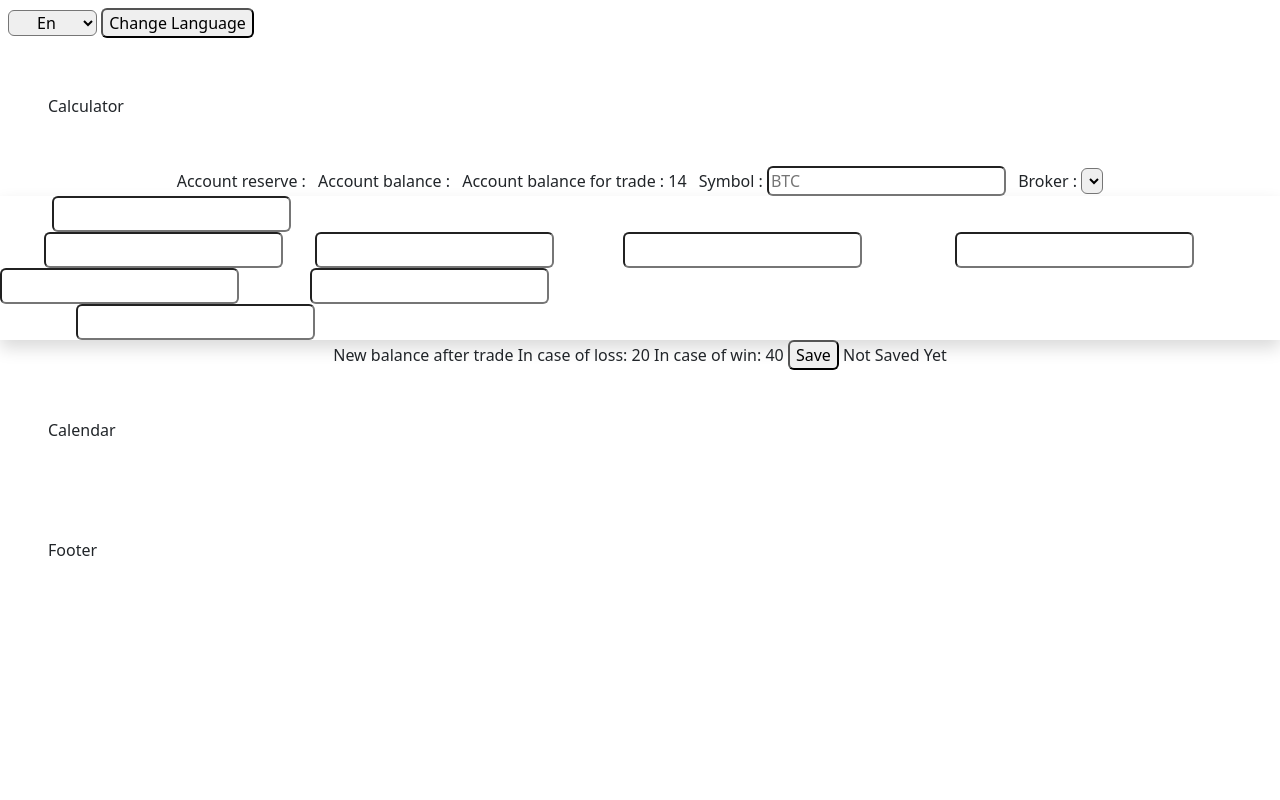
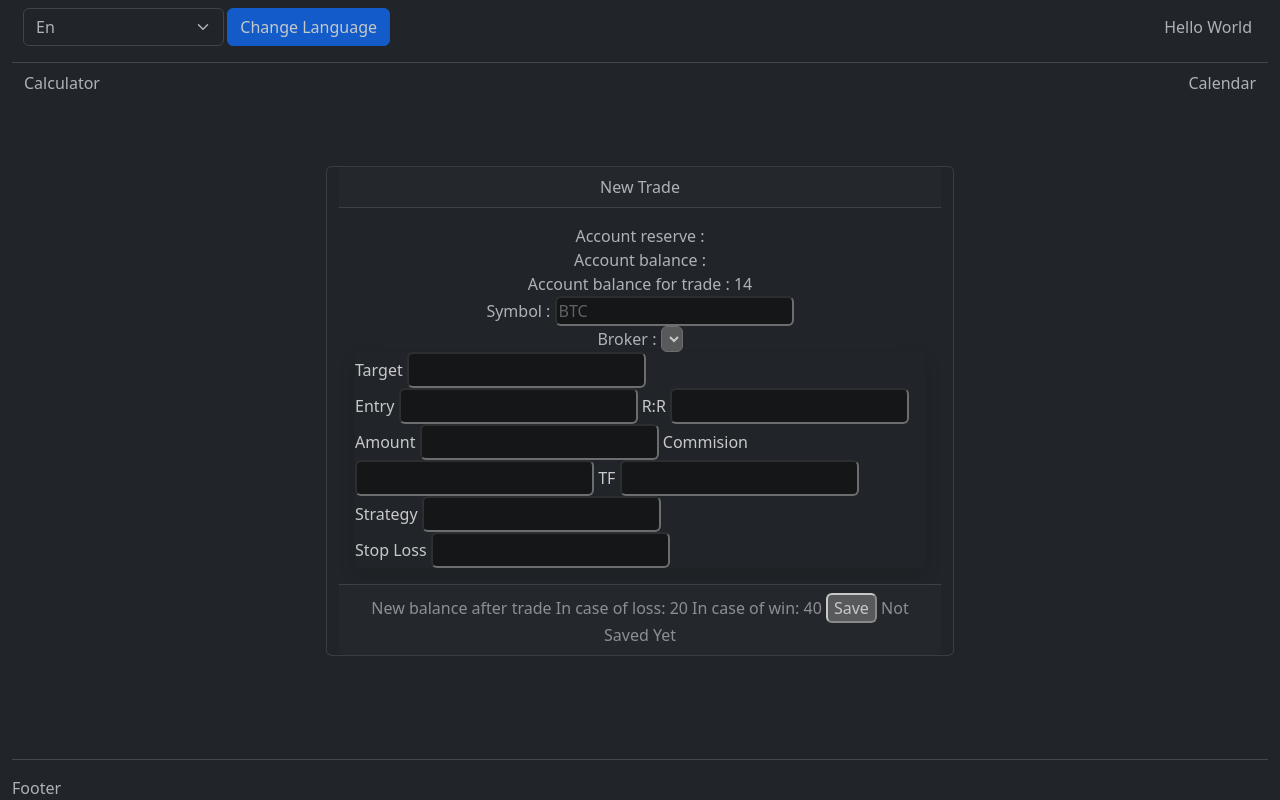
Before and after one commit to sdsaati/risk-manager, a Django app: page /trade/balance/ in a window 1280 px wide. Run offline with Django 5.2, Linux system fonts and the light colour scheme; lists and menus that the app fills with data are empty; some libraries are stand-ins or nearby versions.

Commit message:
bootstrap is using now instead of tailwind

```diff
--- a/src/risk_manager/trade/templates/trade/add_balance.html
+++ b/src/risk_manager/trade/templates/trade/add_balance.html
@@ -67,7 +67,7 @@
     }
 
 </script>
-    <div class="grid grid-rows-[1fr_1fr] grid-cols-[1fr_1fr] w-auto text-sm text-center justify-items-start">
+    <div class="row">
         <span class="px-1 py-0 text-center">{% trans "Account reserve" %} : <span>{{ user_broker.reserve }}</span></span>
         <span class="px-1 py-0 text-center">{% trans "Account balance" %} : <span>{{ user_broker.balance }}</span></span>
         <span class="px-1 py-0 text-center">{% trans "Account balance for trade" %} : <span>14</span></span>
--- a/src/risk_manager/trade/templates/trade/layout.html
+++ b/src/risk_manager/trade/templates/trade/layout.html
@@ -1,7 +1,7 @@
 {% load static %}
 {% load i18n %}
 <!DOCTYPE html>
-<html lang="en">
+<html lang="en" data-bs-theme="dark">
 
   <head>
     <meta charset="UTF-8">
@@ -22,32 +22,52 @@
     </script>
   </head>
 
-<body class="grid bg-gray-900 grid-cols-[20%_1fr_15%] gap-1 h-screen m-0 text-gray-400 grid-rows-[50px_1fr_70px_1fr_70px] grid-areas-[header_article_ads_nav_footer]">
-    <header id="pageHeader" class="bg-gray-800 p-2 col-span-3 col-span-1 row-span-1 text-right my-0">
-        <form class="m-0 h-8" action="{% url 'set_language' %}" method="post">
+  <body class="container-fluid d-flex flex-column min-vh-100 opacity-75">
+    <header id="pageHeader" class="container-fluid mt-2">
+      <form class="row g-1 input-group" action="{% url 'set_language' %}" method="post">
         {% csrf_token %}
-            <select class="px-4 w-14 h-8 bg-slate-700/70 rounded" name="language">
+        <div class="col-2">
+          <select class="form-select" name="language">
             <option value="en">{% trans "En" %}</option>
             <option value="fa">{% trans "Fa" %}</option>
           </select>
-            <button class="bg-slate-700/70 h-8 rounded px-1.5" type="submit">{% trans 'Change Language' %}</button>
+        </div>
+        <div class="col-auto me-auto">
+          <button class="btn btn-primary" type="submit">{% trans 'Change Language' %}</button>
+        </div>
+        <div class="col-auto align-self-center ms-auto">Hello World</div>
       </form>
     </header>
-    <article id="mainArticle" class="bg-gray-800 p-5 col-span-1 row-span-1">{% trans 'Calculator' %}</article>
-    <nav id="mainNav" class="bg-gray-800 p-0 col-span-1 row-span-1">
-        <form id="dataform" action={% url 'new_trade_commit' %} method="post" onsubmit="return validateForm();">
+    <hr class="mb-2">
+<div class="flex-grow-1 d-flex h-100"> <!-- Added this wrapper -->
+    <div class="row w-100 mx-auto">
+      <article id="mainArticle" class="col-3 d-flex align-self-start">{% trans 'Calculator' %}</article>
+      <nav id="mainNav" class="col-6 align-self-center card">
+
+<div class="card-header text-center">
+  {{ title }}
+  </div>
+        <form id="dataform" class="card-body" action={% url 'new_trade_commit' %} method="post" onsubmit="return validateForm();">
           {% csrf_token %}
           {% block trade_top_position %}{% endblock trade_top_position %}
           {% block trade_position_content %}{% endblock trade_position_content %}
+        </form>
+
+  <div class="card-footer text-body-secondary">
+
           {% block trade_bot_position %}{% endblock trade_bot_position %}
-        </form>
+  </div>
       </nav>
-    <div id="siteAds" class="bg-gray-800 p-5 col-span-1 grow-span-1">{% trans 'Calendar' %}</div>
-    <footer id="pageFooter" class="bg-gray-800 p-5 col-span-3 col-span-1 row-span-1">{% trans 'Footer' %}</footer>
+      <div id="siteAds" class="col-3 d-flex align-self-start justify-content-end text-right">{% trans 'Calendar' %}</div>
+      </div>
+      <hr class="mt-2 align-self-end">
+    </div>
 
 
     {% block trade_index_content %}{% endblock trade_index_content %}
     {% block trade_new_content %}{% endblock trade_new_content %}
+    <hr class="mt-2">
+      <footer id="pageFooter" class="mt-auto">{% trans 'Footer' %}</footer>
     <script>
       function validateForm()
       {
```
Lines whose indentation alone changed are shown as unchanged.
